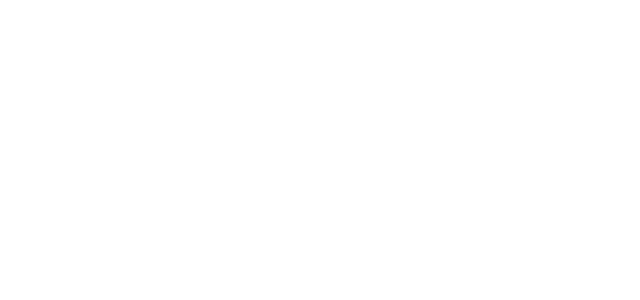
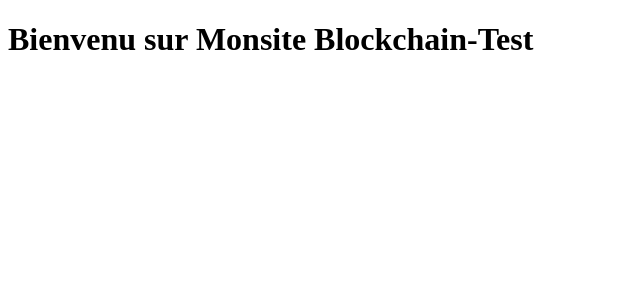
Before and after one commit to Erdmannremy/Test-blockchain, an Angular app: page / in a window 1280 px wide. Shown: the top 300 px of the page, without its empty margins (0-640 px from the left). Built offline with nearby package versions, Linux system fonts and the light colour scheme.

Commit message:
projet/22-01-24/v2

```diff
--- a/src/app/app.component.html
+++ b/src/app/app.component.html
@@ -0,0 +1,2 @@
+
+<h1 tilte class="title" >Bienvenu sur Monsite {{ title }}</h1>
--- a/src/app/app.component.ts
+++ b/src/app/app.component.ts
@@ -10,4 +10,7 @@
 })
 export class AppComponent {
   title = 'Blockchain-Test';
+
+
+
 }
```
